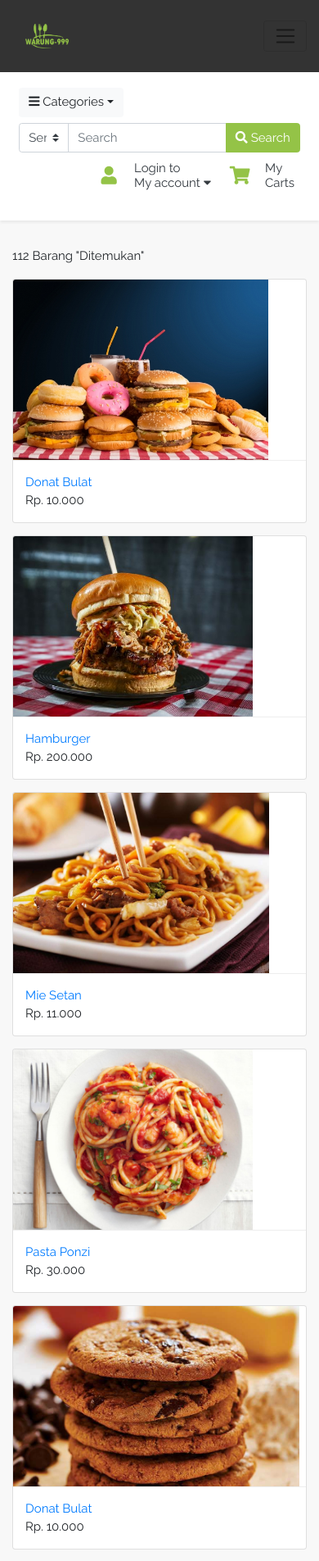
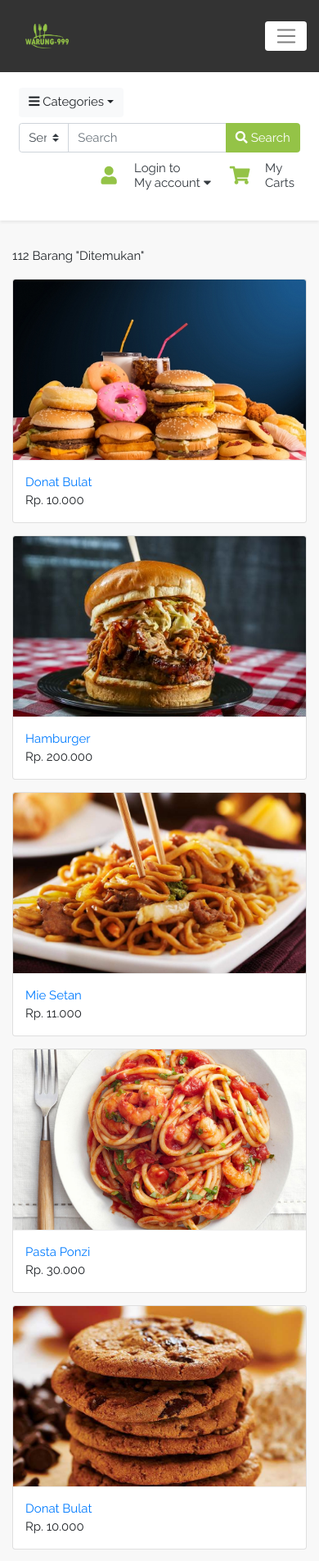
Before and after one commit to faviansya/E-commerce, a Flask app: page /all in a window 390 px wide. Shown: the top 1904 px of the page at 82% size. Run offline with Flask 2, Linux system fonts and the light colour scheme; some libraries are stand-ins or nearby versions.

Commit message:
Make Everything Responsive

```diff
--- a/HTML/templates/admin.html
+++ b/HTML/templates/admin.html
@@ -9,7 +9,7 @@
 <section class="section-content bg padding-y-sm wow fadeInUp">
     <div class="container-fluid">
         <div class="row">
-            <aside class="col-xl-2 col-md-3 col-sm-12 text-center">
+            <aside class="col-xl-2 col-md-12 col-sm-12 text-center">
                 <div class="card">
                     <div class="card-header ">
                         ADMIN PANEL
@@ -28,7 +28,7 @@
                 </div> <!-- card.// -->
 
             </aside> <!-- col // -->
-            <div class="col-xl-10 col-md-9 col-sm-12">
+            <div class="col-xl-10 col-md-12 col-sm-12 mt-sm-5 mt-lg-0 admin-top">
                 <div class="card">
                     <div class="card-header">
                         ADMIN MENU
--- a/HTML/templates/all.html
+++ b/HTML/templates/all.html
@@ -8,9 +8,9 @@
         </div>
 
         <div class="row-sm">
-            <div class="col-md-3 col-sm-6 wow bounceIn">
+            <div class="col-md-4 col-sm-6 col-lg-3 wow bounceIn">
                 <figure class="card card-product">
-                    <div class="img-wrap"> <img class="d-block h-100"
+                    <div class="img-wrap"> <img class="d-block h-100 w-100"
                             src="{{ url_for('static', filename='images/allItem/1.jpg') }}"></div>
                     <figcaption class="info-wrap">
                         <a href="{{url_for('details')}}" class="title">Donat Bulat</a>
@@ -20,9 +20,9 @@
                     </figcaption>
                 </figure> <!-- card // -->
             </div> <!-- col // -->
-            <div class="col-md-3 col-sm-6 wow bounceIn">
+            <div class="col-md-4 col-sm-6 col-lg-3 wow bounceIn">
                 <figure class="card card-product">
-                    <div class="img-wrap"> <img class="d-block h-100"
+                    <div class="img-wrap"> <img class="d-block h-100 w-100"
                             src="{{ url_for('static', filename='images/allItem/2.jpg') }}"></div>
                     <figcaption class="info-wrap">
                         <a href="{{url_for('details')}}" class="title">Hamburger</a>
@@ -32,9 +32,9 @@
                     </figcaption>
                 </figure> <!-- card // -->
             </div> <!-- col // -->
-            <div class="col-md-3 col-sm-6 wow bounceIn">
+            <div class="col-md-4 col-sm-6 col-lg-3 wow bounceIn">
                 <figure class="card card-product">
-                    <div class="img-wrap"> <img class="d-block h-100"
+                    <div class="img-wrap"> <img class="d-block h-100 w-100"
                             src="{{ url_for('static', filename='images/allItem/3.jpg') }}"></div>
                     <figcaption class="info-wrap">
                         <a href="{{url_for('details')}}" class="title">Mie Setan</a>
@@ -44,9 +44,9 @@
                     </figcaption>
                 </figure> <!-- card // -->
             </div> <!-- col // -->
-            <div class="col-md-3 col-sm-6 wow bounceIn">
+            <div class="col-md-4 col-sm-6 col-lg-3 wow bounceIn">
                 <figure class="card card-product">
-                    <div class="img-wrap"> <img class="d-block h-100"
+                    <div class="img-wrap"> <img class="d-block h-100 w-100"
                             src="{{ url_for('static', filename='images/allItem/4.jpg') }}"></div>
                     <figcaption class="info-wrap">
                         <a href="{{url_for('details')}}" class="title">Pasta Ponzi</a>
@@ -56,9 +56,9 @@
                     </figcaption>
                 </figure> <!-- card // -->
             </div> <!-- col // -->
-            <div class="col-md-3 col-sm-6 wow bounceIn">
+            <div class="col-md-4 col-sm-6 col-lg-3 wow bounceIn">
                 <figure class="card card-product">
-                    <div class="img-wrap"> <img class="d-block h-100"
+                    <div class="img-wrap"> <img class="d-block h-100 w-100"
                             src="{{ url_for('static', filename='images/allItem/5.jpg') }}"></div>
                     <figcaption class="info-wrap">
                         <a href="{{url_for('details')}}" class="title">Donat Bulat</a>
@@ -68,9 +68,9 @@
                     </figcaption>
                 </figure> <!-- card // -->
             </div> <!-- col // -->
-            <div class="col-md-3 col-sm-6 wow bounceIn">
+            <div class="col-md-4 col-sm-6 col-lg-3 wow bounceIn">
                 <figure class="card card-product">
-                    <div class="img-wrap"> <img class="d-block h-100"
+                    <div class="img-wrap"> <img class="d-block h-100 w-100"
                             src="{{ url_for('static', filename='images/allItem/6.jpg') }}"></div>
                     <figcaption class="info-wrap">
                         <a href="{{url_for('details')}}" class="title">Cookies</a>
@@ -80,9 +80,9 @@
                     </figcaption>
                 </figure> <!-- card // -->
             </div> <!-- col // -->
-            <div class="col-md-3 col-sm-6 wow bounceIn">
+            <div class="col-md-4 col-sm-6 col-lg-3 wow bounceIn">
                 <figure class="card card-product">
-                    <div class="img-wrap"> <img class="d-block h-100"
+                    <div class="img-wrap"> <img class="d-block h-100 w-100"
                             src="{{ url_for('static', filename='images/allItem/7.jpg') }}"></div>
                     <figcaption class="info-wrap">
                         <a href="{{url_for('details')}}" class="title">Ayam Piring</a>
@@ -92,9 +92,9 @@
                     </figcaption>
                 </figure> <!-- card // -->
             </div> <!-- col // -->
-            <div class="col-md-3 col-sm-6 wow bounceIn">
+            <div class="col-md-4 col-sm-6 col-lg-3 wow bounceIn">
                 <figure class="card card-product">
-                    <div class="img-wrap"> <img class="d-block h-100"
+                    <div class="img-wrap"> <img class="d-block h-100 w-100"
                             src="{{ url_for('static', filename='images/allItem/8.jpg') }}"></div>
                     <figcaption class="info-wrap">
                         <a href="{{url_for('details')}}" class="title">Ayam Keluarga</a>
@@ -104,7 +104,7 @@
                     </figcaption>
                 </figure> <!-- card // -->
             </div> <!-- col // -->
-            <div class="col-md-3 col-sm-6 wow bounceIn">
+            <div class="col-md-4 col-sm-6 col-lg-3 wow bounceIn">
                 <figure class="card card-product">
                     <div class="img-wrap"> <img class="d-block h-100 w-100"
                             src="{{ url_for('static', filename='images/foodCatego/1.jpg') }}"></div>
@@ -116,7 +116,7 @@
                     </figcaption>
                 </figure> <!-- card // -->
             </div> <!-- col // -->
-            <div class="col-md-3 col-sm-6 wow bounceIn">
+            <div class="col-md-4 col-sm-6 col-lg-3 wow bounceIn">
                 <figure class="card card-product">
                     <div class="img-wrap"> <img class="d-block h-100 w-100"
                             src="{{ url_for('static', filename='images/foodCatego/2.jpg') }}"></div>
@@ -128,7 +128,7 @@
                     </figcaption>
                 </figure> <!-- card // -->
             </div> <!-- col // -->
-            <div class="col-md-3 col-sm-6 wow bounceIn">
+            <div class="col-md-4 col-sm-6 col-lg-3 wow bounceIn">
                 <figure class="card card-product">
                     <div class="img-wrap"> <img class="d-block h-100 w-100 "
                             src="{{ url_for('static', filename='images/foodCatego/3.jpg') }}"></div>
@@ -140,7 +140,7 @@
                     </figcaption>
                 </figure> <!-- card // -->
             </div> <!-- col // -->
-            <div class="col-md-3 col-sm-6 wow bounceIn">
+            <div class="col-md-4 col-sm-6 col-lg-3 wow bounceIn">
                 <figure class="card card-product">
                     <div class="img-wrap"> <img class="d-block h-100 w-100"
                             src="{{ url_for('static', filename='images/foodCatego/4.jpg') }}"></div>
@@ -152,7 +152,7 @@
                     </figcaption>
                 </figure> <!-- card // -->
             </div> <!-- col // -->
-            <div class="col-md-3 col-sm-6 wow bounceIn">
+            <div class="col-md-4 col-sm-6 col-lg-3 wow bounceIn">
                 <figure class="card card-product">
                     <div class="img-wrap"> <img class="d-block h-100 w-100"
                             src="{{ url_for('static', filename='images/foodCatego/5.jpg') }}"></div>
@@ -164,7 +164,7 @@
                     </figcaption>
                 </figure> <!-- card // -->
             </div> <!-- col // -->
-            <div class="col-md-3 col-sm-6 wow bounceIn">
+            <div class="col-md-4 col-sm-6 col-lg-3 wow bounceIn">
                 <figure class="card card-product">
                     <div class="img-wrap"> <img class="d-block h-100 w-100"
                             src="{{ url_for('static', filename='images/foodCatego/6.jpg') }}"></div>
@@ -176,7 +176,7 @@
                     </figcaption>
                 </figure> <!-- card // -->
             </div> <!-- col // -->
-            <div class="col-md-3 col-sm-6 wow bounceIn">
+            <div class="col-md-4 col-sm-6 col-lg-3 wow bounceIn">
                 <figure class="card card-product">
                     <div class="img-wrap"> <img class="d-block h-100 w-100"
                             src="{{ url_for('static', filename='images/foodCatego/7.jpg') }}"></div>
@@ -188,7 +188,7 @@
                     </figcaption>
                 </figure> <!-- card // -->
             </div> <!-- col // -->
-            <div class="col-md-3 col-sm-6 wow bounceIn">
+            <div class="col-md-4 col-sm-6 col-lg-3 wow bounceIn">
                 <figure class="card card-product">
                     <div class="img-wrap"> <img class="d-block h-100 w-100"
                             src="{{ url_for('static', filename='images/foodCatego/8.jpg') }}"></div>
--- a/HTML/templates/bestplayer.html
+++ b/HTML/templates/bestplayer.html
@@ -16,7 +16,7 @@
 
 <div class="container">
     <div class="row ml-5 mt-5">
-        <div class="col-sm-12 col-lg-4 wow fadeIn">
+        <div class="col-sm-12 col-lg-4 col-md-6 wow fadeIn">
             <div class="col-lg-8 text-center">
                 <div><i class="fa fa-trophy" style="color: gold;"></i> Terbaik Pertama <i class="fa fa-trophy"
                         style="color: gold;"></i></div>
@@ -46,7 +46,7 @@
             </div> <!-- col // -->
 
         </div>
-        <div class="col-sm-12 col-lg-4 wow fadeIn">
+        <div class="col-sm-12 col-lg-4 col-md-6 wow fadeIn">
             <div class="col-lg-8 text-center">
                 <div>Terbaik Kedua</div>
 
@@ -76,7 +76,7 @@
             </div> <!-- col // -->
 
         </div>
-        <div class="col-sm-12 col-lg-4 wow fadeIn">
+        <div class="col-sm-12 col-lg-4 col-md-6 wow fadeIn">
             <div class="col-lg-8 text-center">
                 <div>Terbaik Ketiga</div>
                 <div class="card">
--- a/HTML/templates/cart.html
+++ b/HTML/templates/cart.html
@@ -5,7 +5,7 @@
     <div class="container-fluid">
 
         <div class="row">
-            <main class="col-sm-9">
+            <main class="col-sm-12 col-lg-9 col-md-12">
 
                 <div class="card wow bounceIn">
                     <table class="table table-hover shopping-cart-wrap">
@@ -233,7 +233,7 @@
                 </div> <!-- card.// -->
 
             </main> <!-- col.// -->
-            <aside class="col-xl-3 col-md-3 col-sm-12 text-center wow bounceIn">
+            <aside class="col-xl-3 col-md-12 d-md-block d-sm-none text-center wow bounceIn">
                 <div class="card">
                     <div class="card-header ">
                         Profil Kamu
--- a/HTML/templates/includes/footer.html
+++ b/HTML/templates/includes/footer.html
@@ -13,8 +13,8 @@
 	</section>
 
 	<section id="footer">
-		<div class="container">
-			<div class="row text-center text-xs-center text-sm-left text-md-left">
+		<div class="container text-center text-lg-left">
+			<div class="row text-center text-xs-center text-center text-lg-left">
 				<div class="col-xs-12 col-sm-12 col-md-12 col-lg-4 footer-bottom1">
 					<div class="container">
 						<div class="row">
@@ -33,7 +33,7 @@
 						<div class="row footer-bottom11">.
 						</div>
 					</div>
-					<div class="container">
+					<div class="container ">
 						<div class="row mt-1" style="color:lightslategray; font-size: 13px; letter-spacing: 1px;">
 							<label><span style="color:greenyellow;">Kantor:</span> Jl. Tambora Tidar Selatan</label>
 						</div>
@@ -57,10 +57,10 @@
 						</div>
 					</div>
 				</div>
-				<div class="col-xs-12 col-sm-12 col-md-12 col-lg-8">
+				<div class="col-xs-12 col-sm-12 col-md-12 col-lg-8 mt-5 mt-lg-0">
 					<div class="container">
 						<div class="row" style="font-size: 15px;">
-							<div class="col-sm col-lg-3">
+							<div class="col-sm-12 col-md-12 col-lg-3 text-center text-lg-left">
 								<h5 class="footer-title">MY ACCOUNT</h5>
 								<ul class="list-unstyled quick-links">
 									<li><a href="{{url_for('myprofile')}}"><i class="fa fa-angle-right"></i> My Account</a>
@@ -74,7 +74,7 @@
 									</li>
 								</ul>
 							</div>
-							<div class="col-sm col-lg-3">
+							<div class="col-sm-12 col-md-12 col-lg-3 text-center text-lg-left">
 								<h5 class="footer-title">INFORMATION</h5>
 								<ul class="list-unstyled quick-links">
 									<li><a href="{{url_for('home')}}"><i class="fa fa-angle-right"></i> Home</a></li>
@@ -86,7 +86,7 @@
 									<li><a href="{{url_for('pembayaran')}}"><i class="fa fa-angle-right"></i> Cara Transaksi</a>
 								</ul>
 							</div>
-							<div class="col-sm col-lg-6">
+							<div class="col-sm-12 col-12 col-lg-6 d-none d-lg-block">
 								<h5 class="footer-title-highlight">HIGHTLIGHT</h5>
 								<ul class="list-unstyled quick-links">
 									<div class="row" style="padding:0px 20px 0px 20px;">
--- a/HTML/templates/includes/header.html
+++ b/HTML/templates/includes/header.html
@@ -1,23 +1,23 @@
 <header class="section-header" >
-    <nav class="navbar navbar-expand-lg navbar-light" id="navbar">
+    <nav class="navbar navbar-expand-lg navbar-light" id="navbar" >
       <div class="container">
           <a class="navbar-brand" href="{{url_for('home')}}"><img class="logo" src="{{ url_for('static', filename='images/999-Logo.png') }}" height=100% alt="Warung 999" title="Warung 999"></a>
-        <button class="navbar-toggler" type="button" data-toggle="collapse" data-target="#navbarTop" aria-controls="navbarTop" aria-expanded="false" aria-label="Toggle navigation">
+        <button class="navbar-toggler" style="background:none;border:none;background-color: white;" type="button" data-toggle="collapse" data-target="#navbarTop" aria-controls="navbarTop" aria-expanded="false" aria-label="Toggle navigation">
           <span class="navbar-toggler-icon"></span>
         </button>
 
         <div class="collapse navbar-collapse" id="navbarTop" >
           <ul class="navbar-nav mr-auto" >
             <li class="nav-item dropdown"><a href="#" class="nav-link dropdown-toggle" data-toggle="dropdown" >   Best Player </a>
-                <ul class="dropdown-menu" >
-                    <li><a class="dropdown-item" href="{{url_for('bestplayer')}}" id="inside" >Penjual Terbaik</a></li>
+                <ul class="dropdown-menu Navbar" >
+                    <li><a class="dropdown-item medianav" href="{{url_for('bestplayer')}}" id="inside" >Penjual Terbaik</a></li>
                     <li><a class="dropdown-item" href="{{url_for('barangterlaris')}}" id="inside">Barang Terbaik  </a></li>
                 </ul>
             </li>
             <li class="nav-item dropdown"><a href="{{url_for('pembayaran')}}" class="nav-link dropdown-toggle">   Cara-Transaksi </a>
                 <!-- <li class="nav-item dropdown"><a href="{{url_for('pembayaran')}}" class="nav-link dropdown-toggle" data-toggle="dropdown">   Cara-Transaksi </a> -->
 
-                <ul class="dropdown-menu">
+                <ul class="dropdown-menu Navbar">
                     <li><a class="dropdown-item" href="{{url_for('pembayaran')}}" id="inside">Transfer Bank </a></li>
                     <li><a class="dropdown-item" href="{{url_for('pembayaran')}}" id="inside">Transer ATM</a></li>
                     <li><a class="dropdown-item" href="{{url_for('pembayaran')}}" id="inside">Bayar Di Indomaret </a></li>
@@ -26,7 +26,7 @@
             </li>
             <li class="nav-item dropdown"><a href="{{url_for('pertanyaanumum')}}" class="nav-link dropdown-toggle">   Hubungi CS </a>
                 <!-- <li class="nav-item dropdown"><a href="{{url_for('pertanyaanumum')}}" class="nav-link dropdown-toggle" data-toggle="dropdown">   Hubungi CS </a> -->
-                <ul class="dropdown-menu">
+                <ul class="dropdown-menu Navbar">
                     <li><a class="dropdown-item" href="{{url_for('pertanyaanumum')}}" id="inside">Pertanyaan Umum</a></li>
                     <li><a class="dropdown-item" href="{{url_for('masalahpelapak')}}" id="inside">Masalah Pelapak </a></li>
                     <li><a class="dropdown-item" href="{{url_for('masalahpenjualan')}}" id="inside">Masalah Penjualan </a></li>
@@ -46,7 +46,7 @@
         <div class="col-lg-4-24 col-sm-3">
         <div class="category-wrap dropdown py-1">
             <button type="button" class="btn btn-light dropdown-toggle" data-toggle="dropdown" ><i class="fa fa-bars"></i> Categories</button>
-            <div class="dropdown-menu">
+            <div class="dropdown-menu ">
                 <a class="dropdown-item" href="{{url_for('categories')}}">Buah </a>
                 <a class="dropdown-item" href="{{url_for('categories')}}">Lauk </a>
                 <a class="dropdown-item" href="{{url_for('categories')}}">Kopi</a>
--- a/HTML/templates/layout.html
+++ b/HTML/templates/layout.html
@@ -21,7 +21,7 @@
     <script src="{{ url_for('static', filename='plugins/slickslider/slick.min.js') }}"></script>
     <link href="{{ url_for('static', filename='css/responsive.css') }}" rel="stylesheet"
         media="only screen and (max-width: 1200px)" />
-
+    <link href="{{ url_for('static', filename='css/media.css') }}" rel="stylesheet" type="text/css" />
 </head>
 
 <body style="font-family: 'Raleway', sans-serif;">
@@ -42,7 +42,7 @@
     <script src="{{ url_for('static', filename='js/main.js') }}"></script>
     <script src="{{ url_for('static', filename='js/wow.min.js') }}"></script>
     <script>
-    new WOW().init();
+        new WOW().init();
     </script>
 
 </body>
```
Also changed, not shown: HTML/static/css/media.css (added, +44 -0 lines), HTML/templates/barangterlaris.html (+8 -8 lines), HTML/templates/categories.html (+8 -8 lines), HTML/templates/details.html (+6 -6 lines), HTML/templates/home.html (+10 -10 lines), HTML/templates/myprofile.html (+7 -7 lines), HTML/templates/pembayaran.html (+4 -4 lines), HTML/templates/profile.html (+9 -9 lines), HTML/static/css/styles.css (line endings or trailing spaces).
